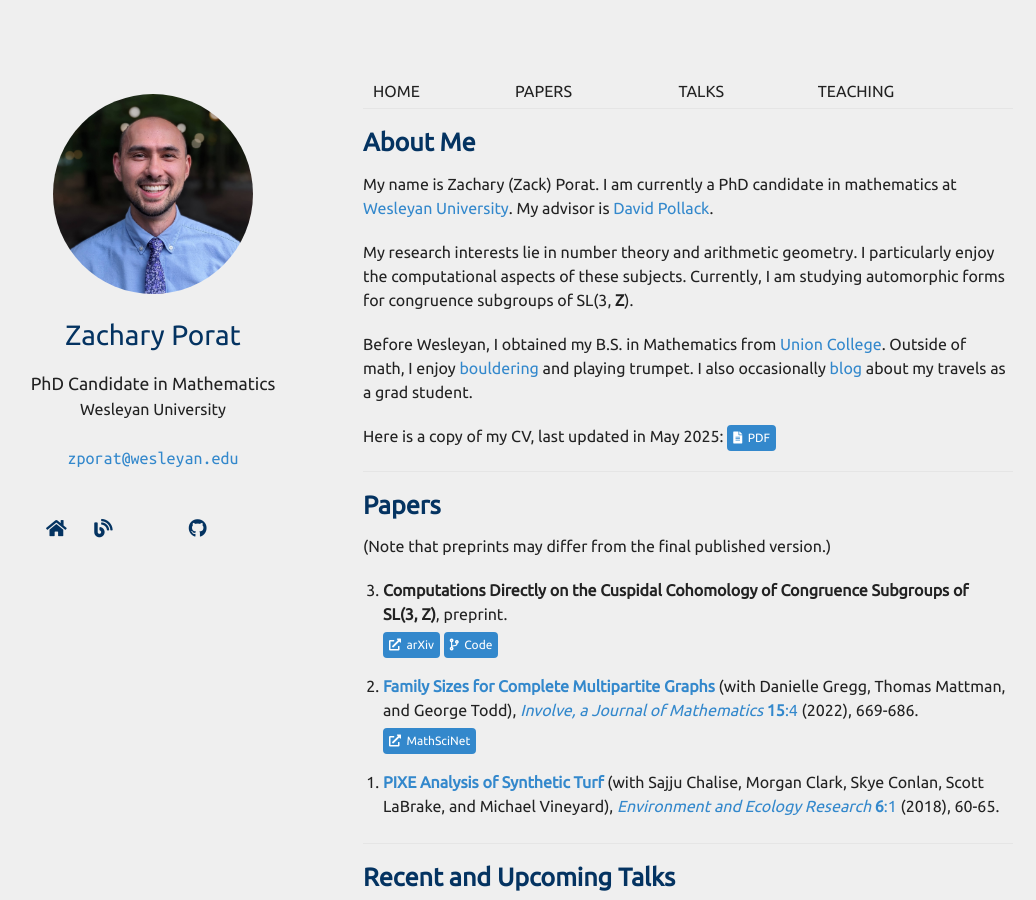
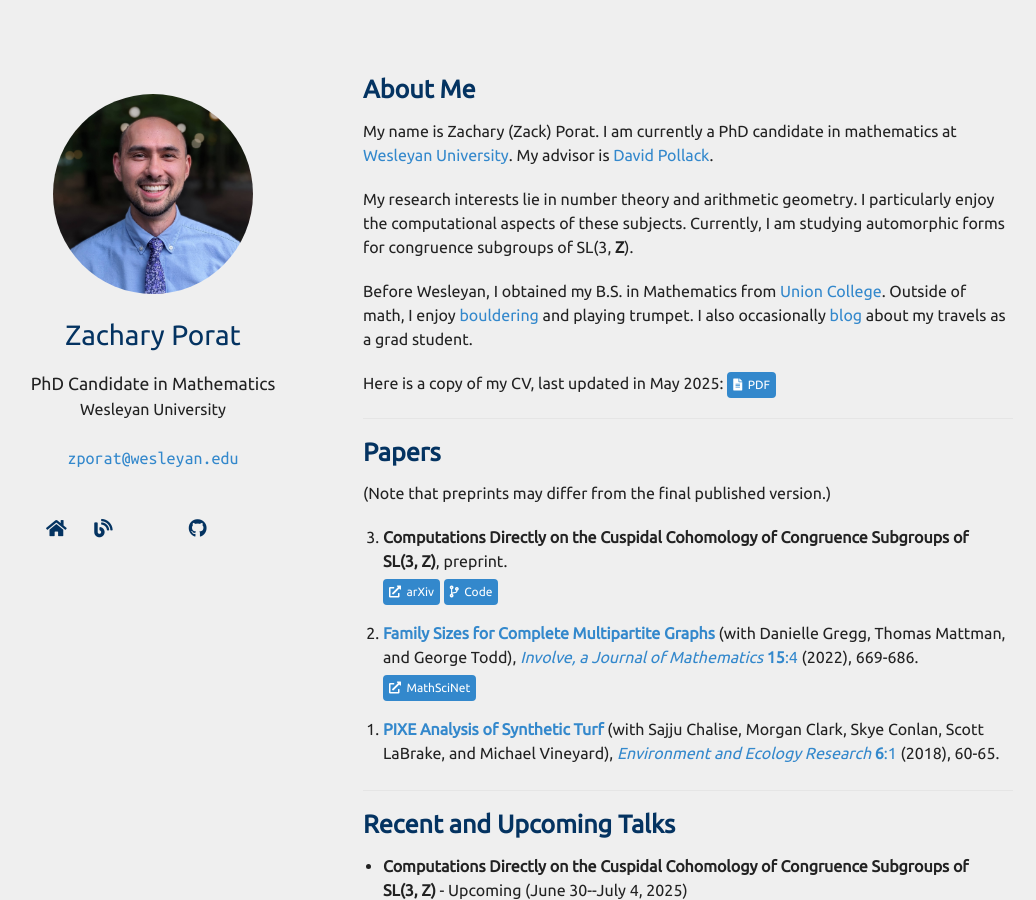
Before and after one commit to zporat/zporat.github.io, a Jekyll site: the page built from index.md, in a window 1280 px wide and 900 px high. Shown: the whole window, without its empty margins (102-1138 px from the left). Built offline with Jekyll 4.4.1, drawn with Linux system fonts in a browser that asks for light colours; nearby versions of some CDN libraries; a style sheet for code colours, icons or effects is not loaded; our own code applies the rules of GitHub Pages for plain Markdown files.

Commit message:
remove menu

```diff
--- a/index.md
+++ b/index.md
@@ -1,8 +1,6 @@
 ---
 layout: homepage
 ---
-
-HOME | PAPERS | TALKS | TEACHING
 
 ## <a name="about"></a> About Me
 
```
